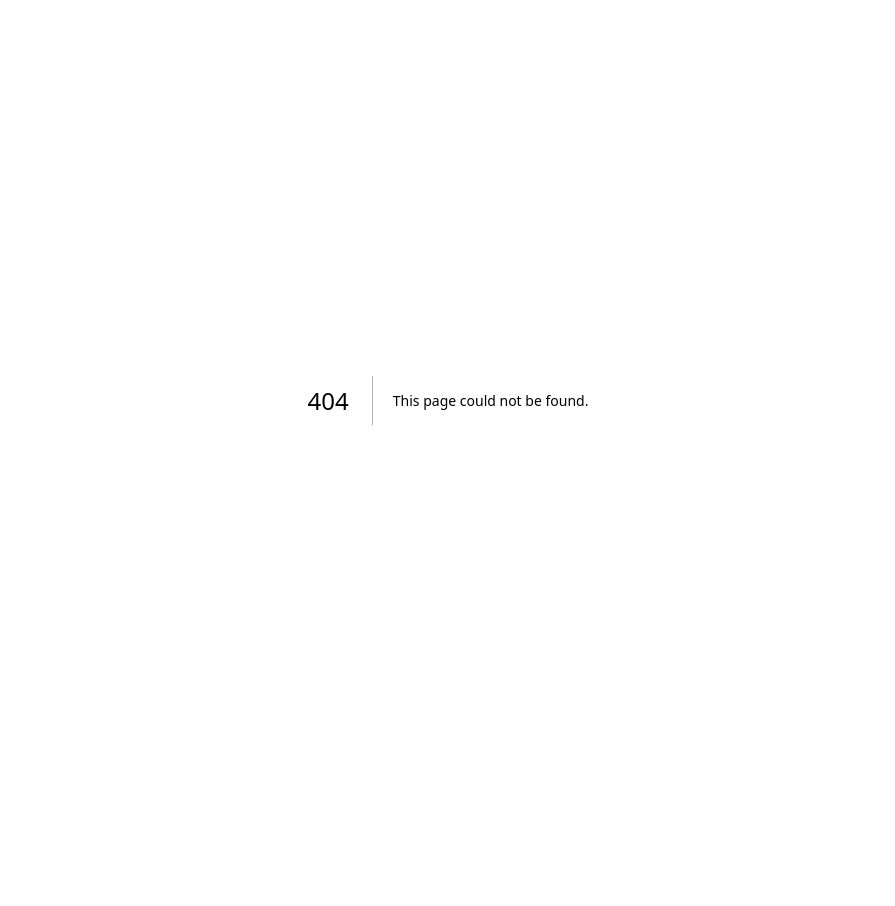
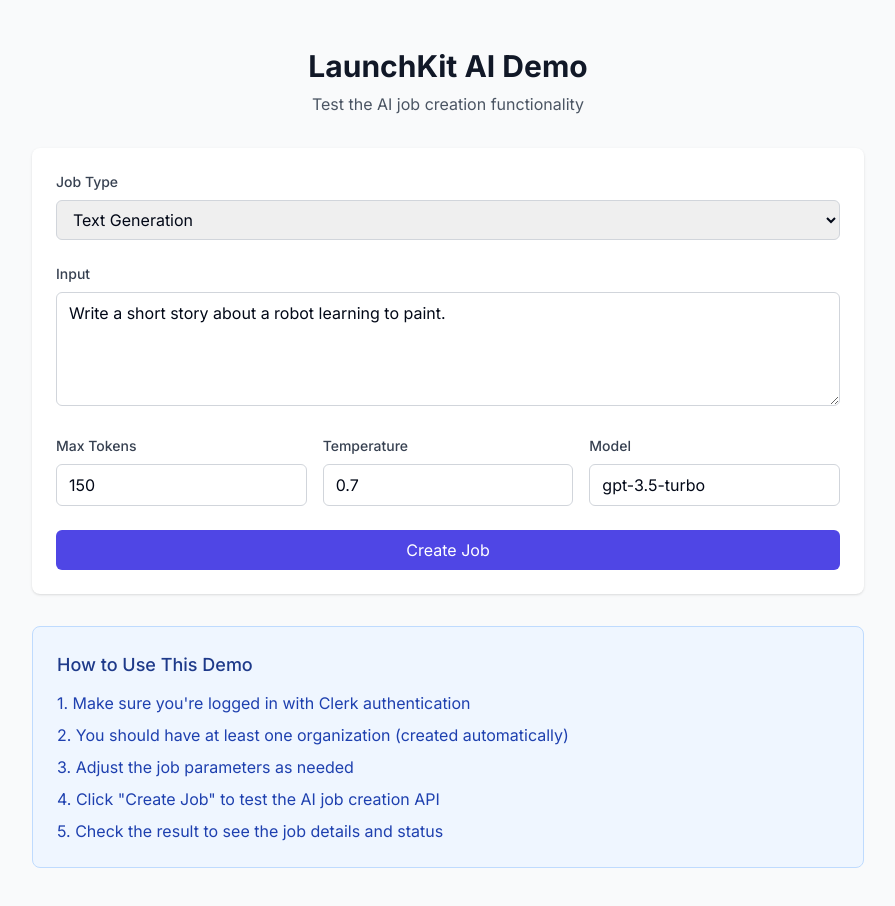
Before and after one commit to YuxuanMa-sys/LaunchKit, a Next.js app in the folder app/: page /demo in a window 1280 px wide. Before the commit this address had no page. Shown: the top 906 px of the page, without its empty margins (192-1087 px from the left). Before the commit the page ends 800 px from the top, so only its background shows below. Built offline with nearby package versions, Linux system fonts and the light colour scheme; no server answers.

Commit message:
Add demo page: Create job creation demo interface for testing API functionality

```diff
--- a/app/src/app/dashboard/layout.tsx
+++ b/app/src/app/dashboard/layout.tsx
@@ -43,6 +43,12 @@ export default async function DashboardLayout({ children }: { children: ReactNod
               >
                 Billing
               </Link>
+              <Link
+                href="/demo"
+                className="text-sm font-medium text-indigo-600 hover:text-indigo-700"
+              >
+                Demo
+              </Link>
             </nav>
           </div>
           <div className="flex items-center gap-4">
--- /dev/null
+++ b/app/src/app/demo/page.tsx
@@ -0,0 +1,219 @@
+'use client';
+
+import { useState } from 'react';
+import { useAuth } from '@clerk/nextjs';
+import apiClient from '@/lib/api';
+
+interface JobData {
+  type: 'text_generation' | 'text_analysis' | 'image_generation';
+  input: string;
+  parameters?: {
+    max_tokens?: number;
+    temperature?: number;
+    model?: string;
+  };
+}
+
+export default function DemoPage() {
+  const { getToken } = useAuth();
+  const [loading, setLoading] = useState(false);
+  const [result, setResult] = useState<any>(null);
+  const [error, setError] = useState<string | null>(null);
+  const [jobData, setJobData] = useState<JobData>({
+    type: 'text_generation',
+    input: 'Write a short story about a robot learning to paint.',
+    parameters: {
+      max_tokens: 150,
+      temperature: 0.7,
+      model: 'gpt-3.5-turbo'
+    }
+  });
+
+  const handleSubmit = async (e: React.FormEvent) => {
+    e.preventDefault();
+    setLoading(true);
+    setError(null);
+    setResult(null);
+
+    try {
+      const token = await getToken();
+      if (!token) {
+        throw new Error('No authentication token available');
+      }
+
+      // Get organization ID (using the first org for demo)
+      const orgsResponse = await apiClient.get('/orgs');
+      const orgs = orgsResponse.data;
+
+      if (!orgs || orgs.length === 0) {
+        throw new Error('No organizations found. Please create an organization first.');
+      }
+
+      const orgId = orgs[0].id;
+
+      // Create the job
+      const response = await apiClient.post(`/orgs/${orgId}/jobs`, {
+        type: jobData.type,
+        input: jobData.input,
+        parameters: jobData.parameters
+      });
+
+      setResult(response.data);
+    } catch (err: any) {
+      console.error('Failed to create job:', err);
+      setError(err.response?.data?.message || err.message || 'Failed to create job');
+    } finally {
+      setLoading(false);
+    }
+  };
+
+  const handleInputChange = (field: keyof JobData, value: any) => {
+    setJobData(prev => ({
+      ...prev,
+      [field]: value
+    }));
+  };
+
+  const handleParameterChange = (key: string, value: any) => {
+    setJobData(prev => ({
+      ...prev,
+      parameters: {
+        ...prev.parameters,
+        [key]: value
+      }
+    }));
+  };
+
+  return (
+    <div className="min-h-screen bg-gray-50 py-12">
+      <div className="max-w-4xl mx-auto px-4 sm:px-6 lg:px-8">
+        <div className="text-center mb-8">
+          <h1 className="text-3xl font-bold text-gray-900">LaunchKit AI Demo</h1>
+          <p className="mt-2 text-gray-600">
+            Test the AI job creation functionality
+          </p>
+        </div>
+
+        <div className="bg-white shadow rounded-lg p-6">
+          <form onSubmit={handleSubmit} className="space-y-6">
+            {/* Job Type */}
+            <div>
+              <label className="block text-sm font-medium text-gray-700 mb-2">
+                Job Type
+              </label>
+              <select
+                value={jobData.type}
+                onChange={(e) => handleInputChange('type', e.target.value)}
+                className="w-full px-3 py-2 border border-gray-300 rounded-md focus:outline-none focus:ring-2 focus:ring-indigo-500"
+              >
+                <option value="text_generation">Text Generation</option>
+                <option value="text_analysis">Text Analysis</option>
+                <option value="image_generation">Image Generation</option>
+              </select>
+            </div>
+
+            {/* Input */}
+            <div>
+              <label className="block text-sm font-medium text-gray-700 mb-2">
+                Input
+              </label>
+              <textarea
+                value={jobData.input}
+                onChange={(e) => handleInputChange('input', e.target.value)}
+                rows={4}
+                className="w-full px-3 py-2 border border-gray-300 rounded-md focus:outline-none focus:ring-2 focus:ring-indigo-500"
+                placeholder="Enter your prompt or text here..."
+              />
+            </div>
+
+            {/* Parameters */}
+            <div className="grid grid-cols-1 md:grid-cols-3 gap-4">
+              <div>
+                <label className="block text-sm font-medium text-gray-700 mb-2">
+                  Max Tokens
+                </label>
+                <input
+                  type="number"
+                  value={jobData.parameters?.max_tokens || 150}
+                  onChange={(e) => handleParameterChange('max_tokens', parseInt(e.target.value))}
+                  className="w-full px-3 py-2 border border-gray-300 rounded-md focus:outline-none focus:ring-2 focus:ring-indigo-500"
+                />
+              </div>
+
+              <div>
+                <label className="block text-sm font-medium text-gray-700 mb-2">
+                  Temperature
+                </label>
+                <input
+                  type="number"
+                  step="0.1"
+                  min="0"
+                  max="2"
+                  value={jobData.parameters?.temperature || 0.7}
+                  onChange={(e) => handleParameterChange('temperature', parseFloat(e.target.value))}
+                  className="w-full px-3 py-2 border border-gray-300 rounded-md focus:outline-none focus:ring-2 focus:ring-indigo-500"
+                />
+              </div>
+
+              <div>
+                <label className="block text-sm font-medium text-gray-700 mb-2">
+                  Model
+                </label>
+                <input
+                  type="text"
+                  value={jobData.parameters?.model || 'gpt-3.5-turbo'}
+                  onChange={(e) => handleParameterChange('model', e.target.value)}
+                  className="w-full px-3 py-2 border border-gray-300 rounded-md focus:outline-none focus:ring-2 focus:ring-indigo-500"
+                />
+              </div>
+            </div>
+
+            {/* Submit Button */}
+            <div>
+              <button
+                type="submit"
+                disabled={loading}
+                className="w-full bg-indigo-600 text-white py-2 px-4 rounded-md hover:bg-indigo-700 focus:outline-none focus:ring-2 focus:ring-indigo-500 disabled:opacity-50 disabled:cursor-not-allowed"
+              >
+                {loading ? 'Creating Job...' : 'Create Job'}
+              </button>
+            </div>
+          </form>
+
+          {/* Error Display */}
+          {error && (
+            <div className="mt-6 p-4 bg-red-50 border border-red-200 rounded-md">
+              <div className="text-red-800">
+                <strong>Error:</strong> {error}
+              </div>
+            </div>
+          )}
+
+          {/* Result Display */}
+          {result && (
+            <div className="mt-6 p-4 bg-green-50 border border-green-200 rounded-md">
+              <div className="text-green-800 mb-2">
+                <strong>Job Created Successfully!</strong>
+              </div>
+              <pre className="text-sm bg-white p-3 rounded border overflow-x-auto">
+                {JSON.stringify(result, null, 2)}
+              </pre>
+            </div>
+          )}
+        </div>
+
+        {/* Instructions */}
+        <div className="mt-8 bg-blue-50 border border-blue-200 rounded-lg p-6">
+          <h3 className="text-lg font-medium text-blue-900 mb-3">How to Use This Demo</h3>
+          <div className="text-blue-800 space-y-2">
+            <p>1. Make sure you're logged in with Clerk authentication</p>
+            <p>2. You should have at least one organization (created automatically)</p>
+            <p>3. Adjust the job parameters as needed</p>
+            <p>4. Click "Create Job" to test the AI job creation API</p>
+            <p>5. Check the result to see the job details and status</p>
+          </div>
+        </div>
+      </div>
+    </div>
+  );
+}
```
